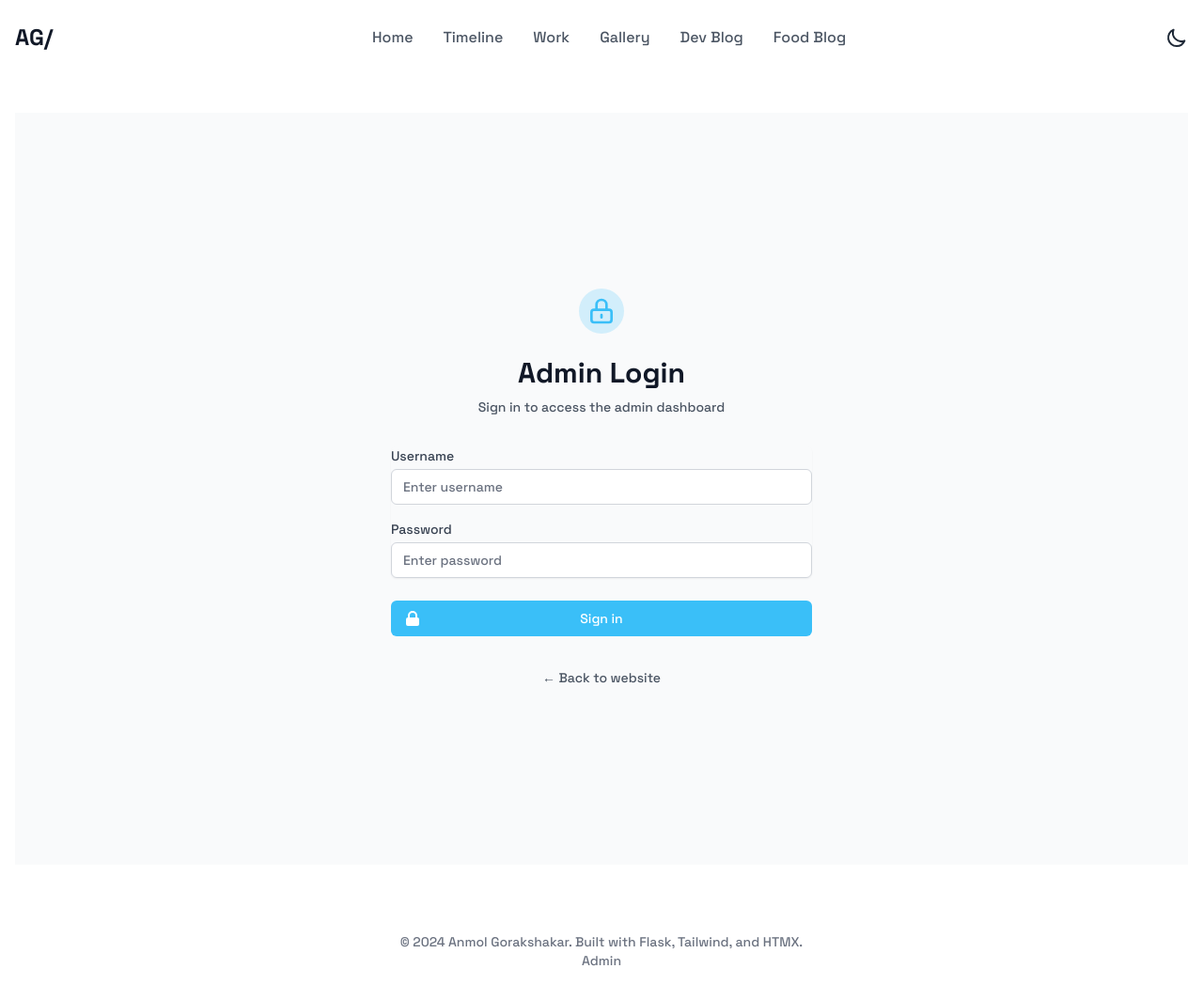
After one commit to anmol6536/personal-website, a Flask app: page /admin/login in a window 1280 px wide. The commit adds this page. Shown: the whole page at 94% size. Run offline with Flask 3, Linux system fonts and the light colour scheme; style sheets or scripts are compiled from the project's sources; some libraries are stand-ins or nearby versions.

Commit message:
admin needs login

```diff
--- a/api/v1/admin.py
+++ b/api/v1/admin.py
@@ -1,15 +1,48 @@
-from flask import Blueprint, render_template, request, redirect, url_for, flash
+from flask import Blueprint, render_template, request, redirect, url_for, flash, session
+from functools import wraps
 from core.data_layer.images import add_image, get_image_by_id, get_all_images, update_image_by_id, delete_image_by_id
 from core.utils import get_gps_from_exif, process_image_for_storage
 
 admin_bp = Blueprint('admin', __name__, url_prefix='/admin')
 
+# Authentication decorator
+def login_required(f):
+    @wraps(f)
+    def decorated_function(*args, **kwargs):
+        if 'admin_logged_in' not in session:
+            return redirect(url_for('admin.login'))
+        return f(*args, **kwargs)
+    return decorated_function
+
+@admin_bp.route('/login', methods=['GET', 'POST'])
+def login():
+    if request.method == 'POST':
+        username = request.form.get('username')
+        password = request.form.get('password')
+
+        if username == 'admin' and password == 'AdminPass123':
+            session['admin_logged_in'] = True
+            flash('Login successful!', 'success')
+            return redirect(url_for('admin.dashboard'))
+        else:
+            flash('Invalid credentials. Please try again.', 'error')
+
+    return render_template('admin/login.html')
+
+@admin_bp.route('/logout')
+def logout():
+    session.pop('admin_logged_in', None)
+    flash('You have been logged out.', 'success')
+    return redirect(url_for('admin.login'))
+
 @admin_bp.route('/')
+@login_required
 def dashboard():
     images = get_all_images()
     return render_template('admin/index.html', images=images)
 
 @admin_bp.route('/edit_image/<unique_id>')
+@login_required
 def edit_image_page(unique_id):
     image = get_image_by_id(unique_id)
     if image:
@@ -18,6 +51,7 @@ def edit_image_page(unique_id):
     return redirect(url_for('admin.dashboard'))
 
 @admin_bp.route('/delete_image/<unique_id>', methods=['POST'])
+@login_required
 def delete_image(unique_id):
     try:
         if delete_image_by_id(unique_id):
@@ -30,6 +64,7 @@ def delete_image(unique_id):
     return redirect(url_for('admin.dashboard'))
 
 @admin_bp.route('/update_image/<unique_id>', methods=['POST'])
+@login_required
 def update_image(unique_id):
     caption = request.form.get('caption')
     location_str = request.form.get('location')
@@ -64,6 +99,7 @@ def update_image(unique_id):
     return redirect(url_for('admin.edit_image_page', unique_id=unique_id))
 
 @admin_bp.route('/upload_image', methods=['POST'])
+@login_required
 def upload_image():
     if 'image' not in request.files:
         flash("No image file provided", "error")
--- /dev/null
+++ b/templates/admin/login.html
@@ -0,0 +1,73 @@
+{% extends "base.html" %}
+
+{% block content %}
+<div class="min-h-screen flex items-center justify-center bg-gray-50 dark:bg-gray-900 py-12 px-4 sm:px-6 lg:px-8">
+    <div class="max-w-md w-full space-y-8">
+        <div>
+            <div class="mx-auto h-12 w-12 flex items-center justify-center rounded-full bg-neon-accent/20">
+                <svg class="h-8 w-8 text-neon-accent" fill="none" stroke="currentColor" viewBox="0 0 24 24">
+                    <path stroke-linecap="round" stroke-linejoin="round" stroke-width="2" d="M12 15v2m-6 4h12a2 2 0 002-2v-6a2 2 0 00-2-2H6a2 2 0 00-2 2v6a2 2 0 002 2zm10-10V7a4 4 0 00-8 0v4h8z"/>
+                </svg>
+            </div>
+            <h2 class="mt-6 text-center text-3xl font-extrabold text-gray-900 dark:text-white">
+                Admin Login
+            </h2>
+            <p class="mt-2 text-center text-sm text-gray-600 dark:text-gray-400">
+                Sign in to access the admin dashboard
+            </p>
+        </div>
+
+        <!-- Flash Messages -->
+        {% with messages = get_flashed_messages(with_categories=true) %}
+            {% if messages %}
+                <div class="space-y-2">
+                    {% for category, message in messages %}
+                        <div class="p-4 rounded-md
+                            {% if category == 'success' %} bg-green-100 border-green-400 text-green-700
+                            {% elif category == 'error' %} bg-red-100 border-red-400 text-red-700
+                            {% else %} bg-gray-100 border-gray-400 text-gray-700
+                            {% endif %}">
+                            {{ message }}
+                        </div>
+                    {% endfor %}
+                </div>
+            {% endif %}
+        {% endwith %}
+
+        <form class="mt-8 space-y-6" method="POST">
+            <div class="rounded-md shadow-sm space-y-4">
+                <div>
+                    <label for="username" class="block text-sm font-medium text-gray-700 dark:text-gray-300">Username</label>
+                    <input id="username" name="username" type="text" required
+                           class="mt-1 appearance-none relative block w-full px-3 py-2 border border-gray-300 dark:border-gray-600 placeholder-gray-500 dark:placeholder-gray-400 text-gray-900 dark:text-white bg-white dark:bg-gray-700 rounded-md focus:outline-none focus:ring-neon-accent focus:border-neon-accent focus:z-10 sm:text-sm"
+                           placeholder="Enter username">
+                </div>
+                <div>
+                    <label for="password" class="block text-sm font-medium text-gray-700 dark:text-gray-300">Password</label>
+                    <input id="password" name="password" type="password" required
+                           class="mt-1 appearance-none relative block w-full px-3 py-2 border border-gray-300 dark:border-gray-600 placeholder-gray-500 dark:placeholder-gray-400 text-gray-900 dark:text-white bg-white dark:bg-gray-700 rounded-md focus:outline-none focus:ring-neon-accent focus:border-neon-accent focus:z-10 sm:text-sm"
+                           placeholder="Enter password">
+                </div>
+            </div>
+
+            <div>
+                <button type="submit"
+                        class="group relative w-full flex justify-center py-2 px-4 border border-transparent text-sm font-medium rounded-md text-white bg-neon-accent hover:bg-opacity-80 focus:outline-none focus:ring-2 focus:ring-offset-2 focus:ring-neon-accent transition-colors">
+                    <span class="absolute left-0 inset-y-0 flex items-center pl-3">
+                        <svg class="h-5 w-5 text-white group-hover:text-white" fill="currentColor" viewBox="0 0 20 20">
+                            <path fill-rule="evenodd" d="M5 9V7a5 5 0 0110 0v2a2 2 0 012 2v5a2 2 0 01-2 2H5a2 2 0 01-2-2v-5a2 2 0 012-2zm8-2v2H7V7a3 3 0 016 0z" clip-rule="evenodd"/>
+                        </svg>
+                    </span>
+                    Sign in
+                </button>
+            </div>
+        </form>
+
+        <div class="text-center">
+            <a href="{{ url_for('main.landing') }}" class="text-sm text-gray-600 dark:text-gray-400 hover:text-neon-accent transition-colors">
+                ← Back to website
+            </a>
+        </div>
+    </div>
+</div>
+{% endblock %}
```
Also changed, not shown: api/data.py (+39 -1 lines), templates/admin/index.html (+9 -1 lines).
